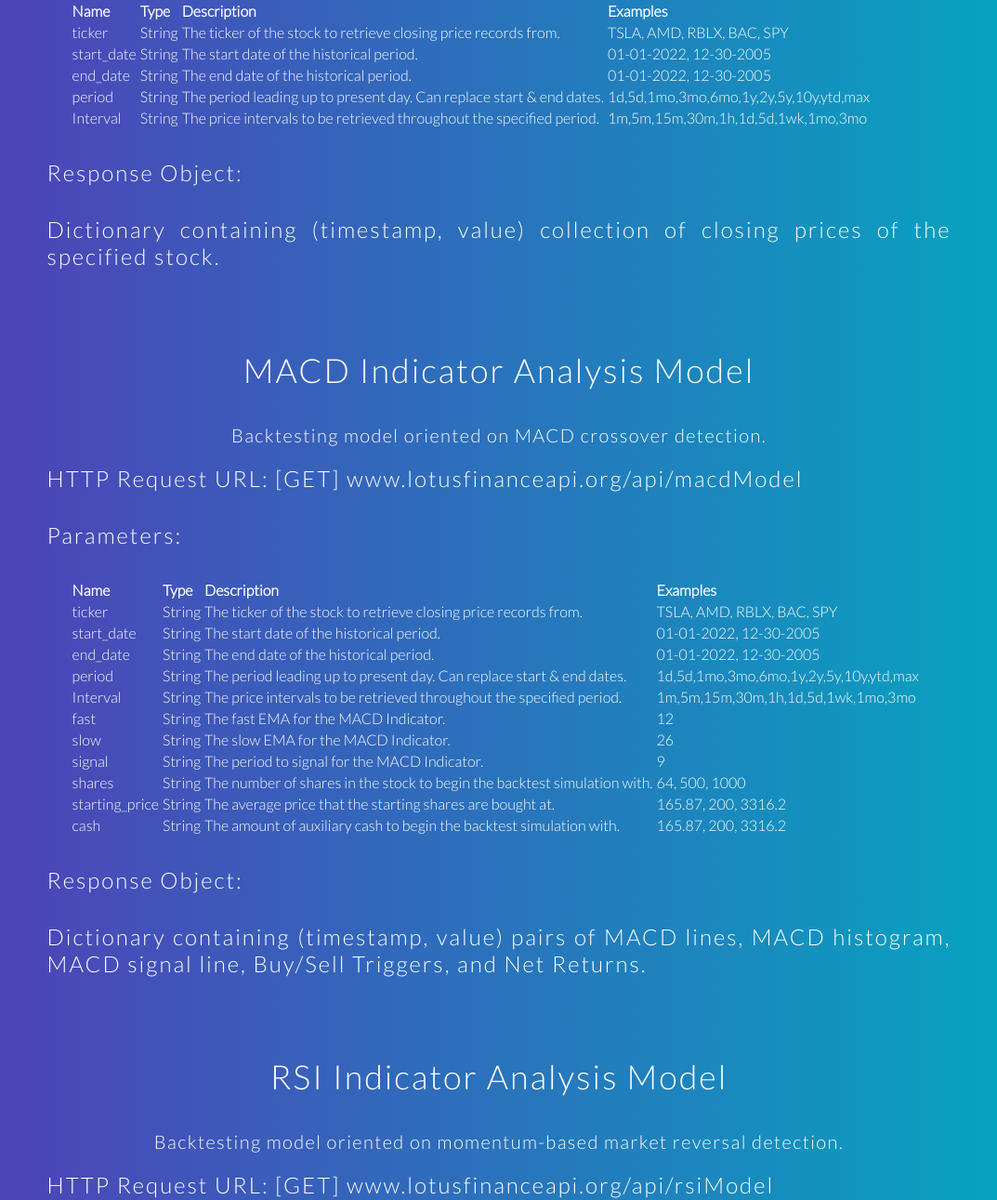
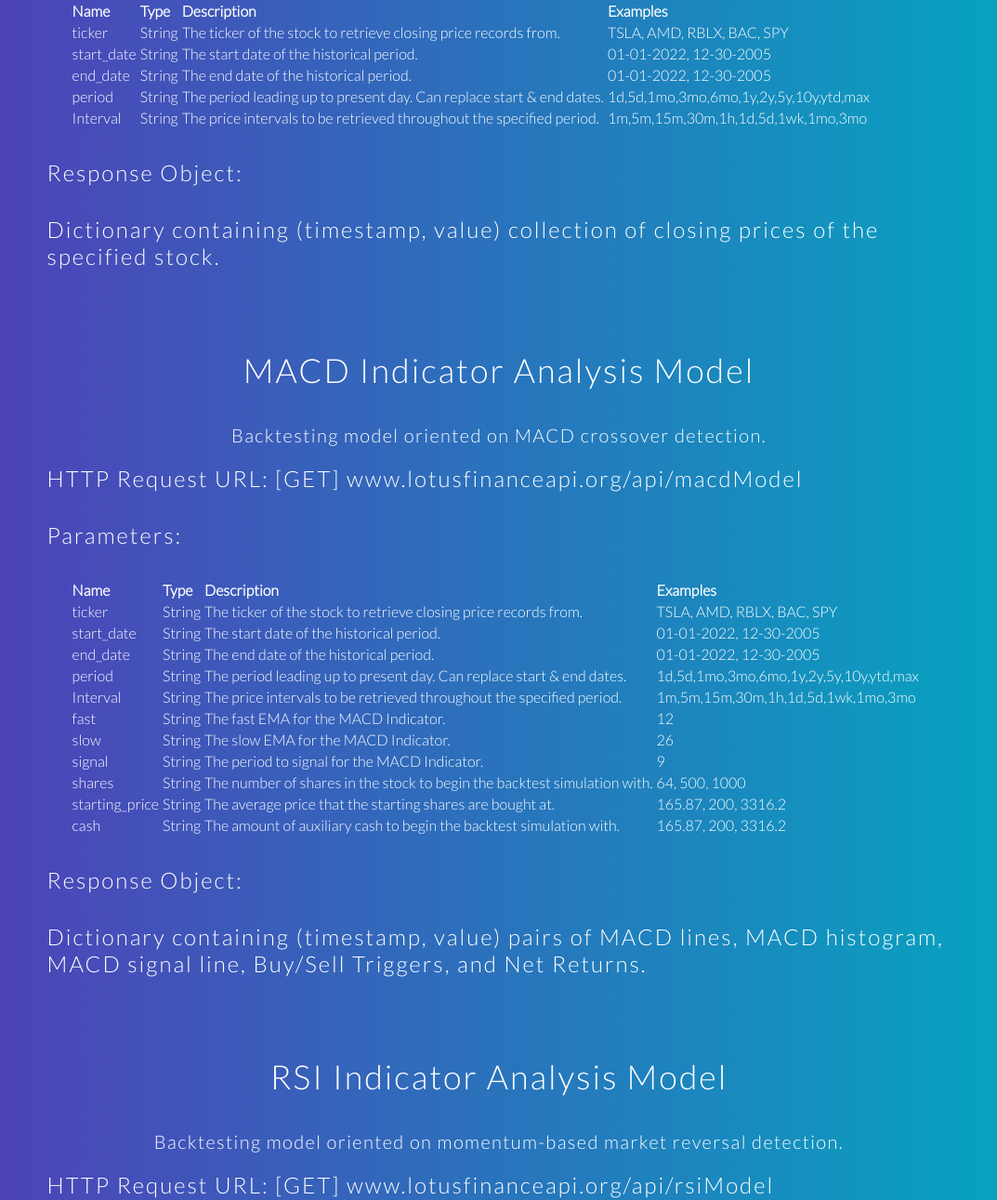
Before and after one commit to bradley-tian/Lotus_Backend, a Flask app: page / in a window 1280 px wide. Shown: the part 1280-2571 px from the top of the page at 93% size, without its empty margins (103-1176 px from the left). Run offline with Flask 2, Linux system fonts and the light colour scheme.

Commit message:
fixed alignment

```diff
--- a/app/base/templates/index.html
+++ b/app/base/templates/index.html
@@ -66,7 +66,7 @@ of Simple CSS Waves-->
 
     .api-text {
         font-family: 'Lato', sans-serif;
-        text-align: justify;
+        text-align: left;
         margin-left: 12%;
         margin-right: 12%;
     }
```
